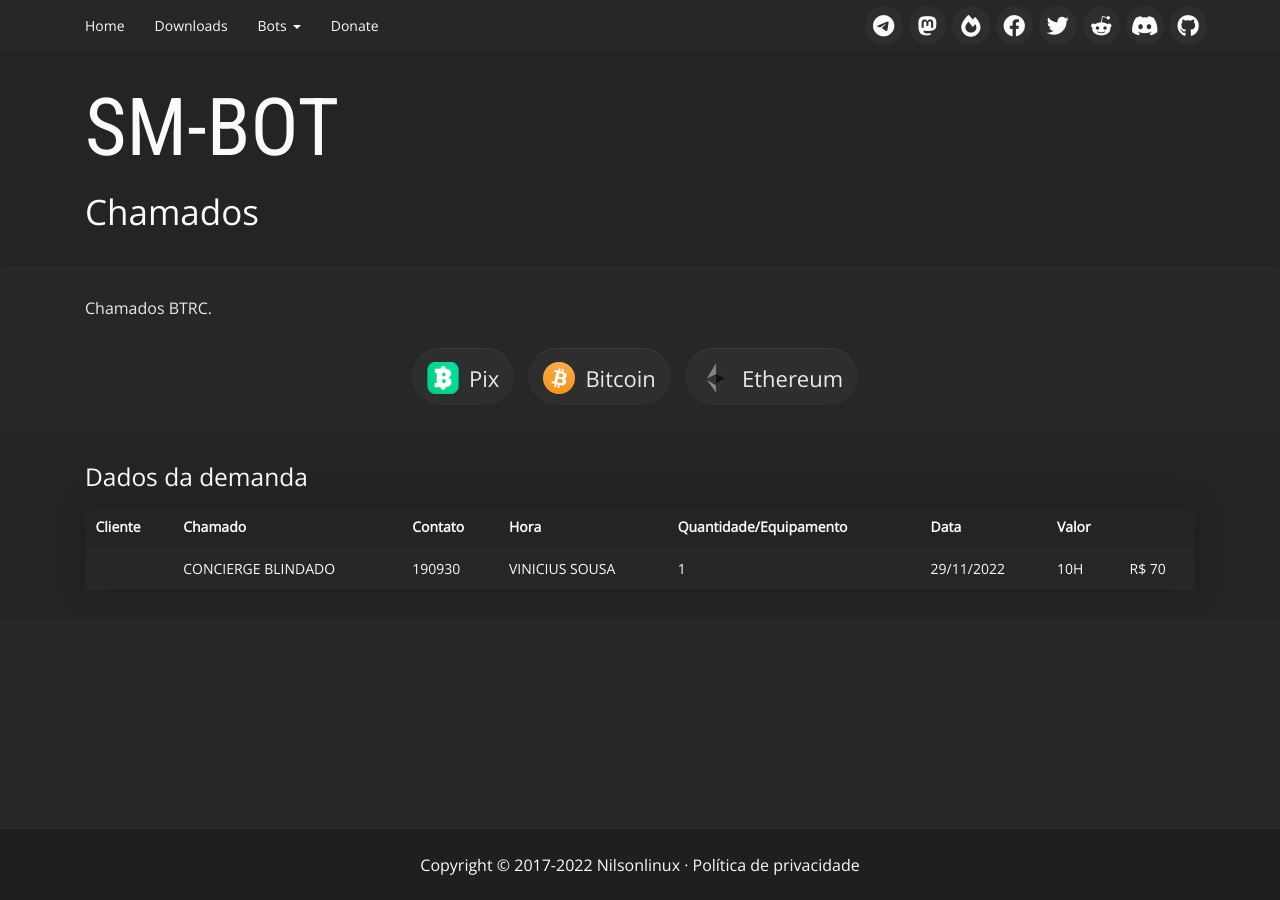
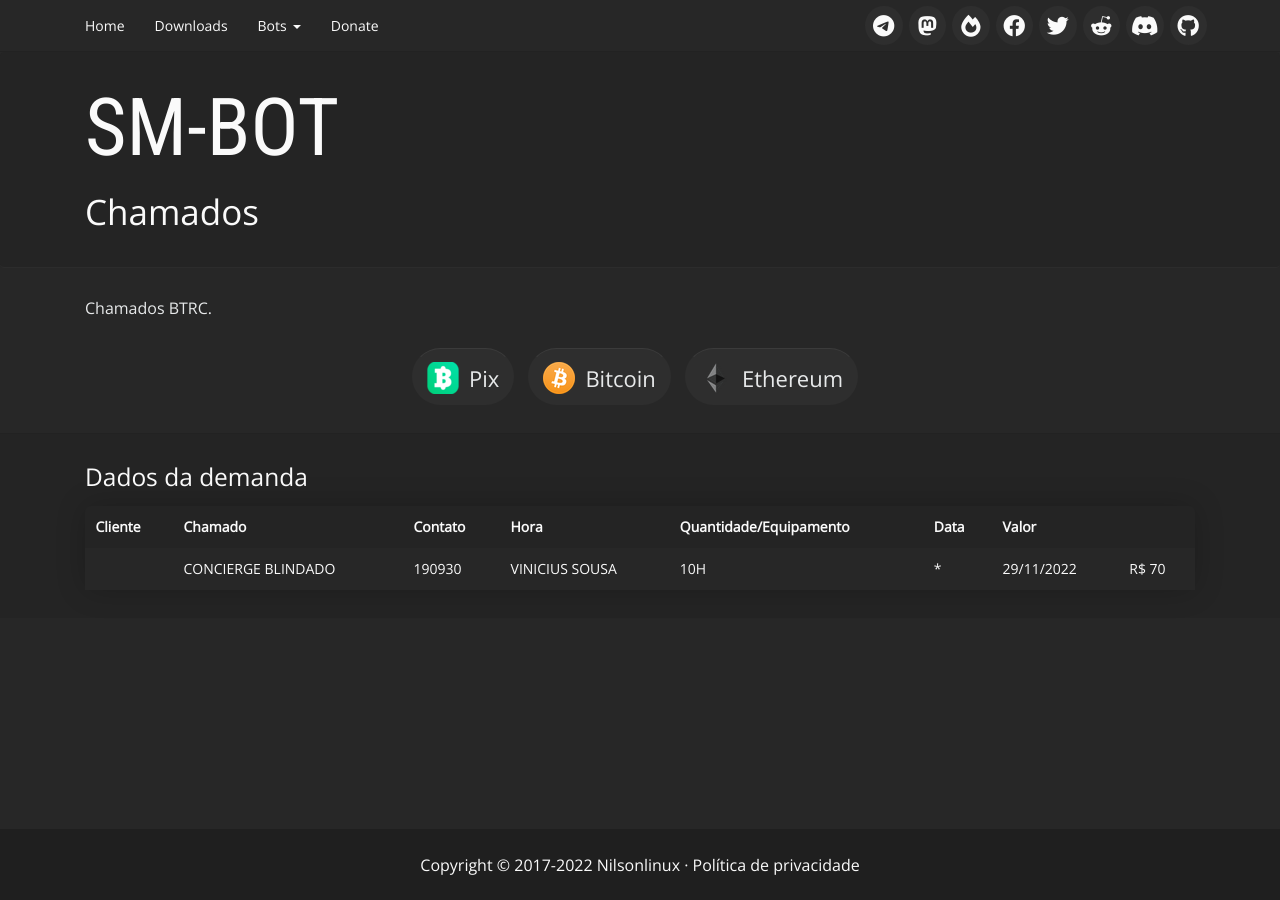
Before and after one commit to suportemasterbot/suportemasterbot.github.io, a Jekyll site: the page built from chamados.html, in a window 1280 px wide. Built offline with Jekyll 4.4.1, drawn with Linux system fonts in a browser that asks for light colours.

Commit message:
Add files via upload

```diff
--- a/chamados.html
+++ b/chamados.html
@@ -103,9 +103,9 @@ title: Chamados
                     <td>{% if donator.cliente %}{{ donator.cliente }}{% else %}*{% endif %}</td>
                     <td>{% if donator.chamado %}{{ donator.chamado }}{% else %}*{% endif %}</td>
                     <td>{% if donator.contato %}{{ donator.contato }}{% else %}*{% endif %}</td>
-                    <td>{% if donator.qtdeqt %}{{ donator.qtdeqt }}{% else %}*{% endif %}</td>
+                    <td>{% if donator.hora %}{{ donator.hora }}{% else %}*{% endif %}</td>
+                    <td>{% if donator.qtdeqp %}{{ donator.qtdeqp }}{% else %}*{% endif %}</td>
                     <td>{% if donator.data %}{{ donator.data }}{% else %}*{% endif %}</td>
-                    <td>{% if donator.hora %}{{ donator.hora }}{% else %}*{% endif %}</td>
                     <td>{% if donator.valor %}R$ {{ donator.valor }}{% else %}*{% endif %}</td>
                 </tr>
                 {% endfor %}
```
